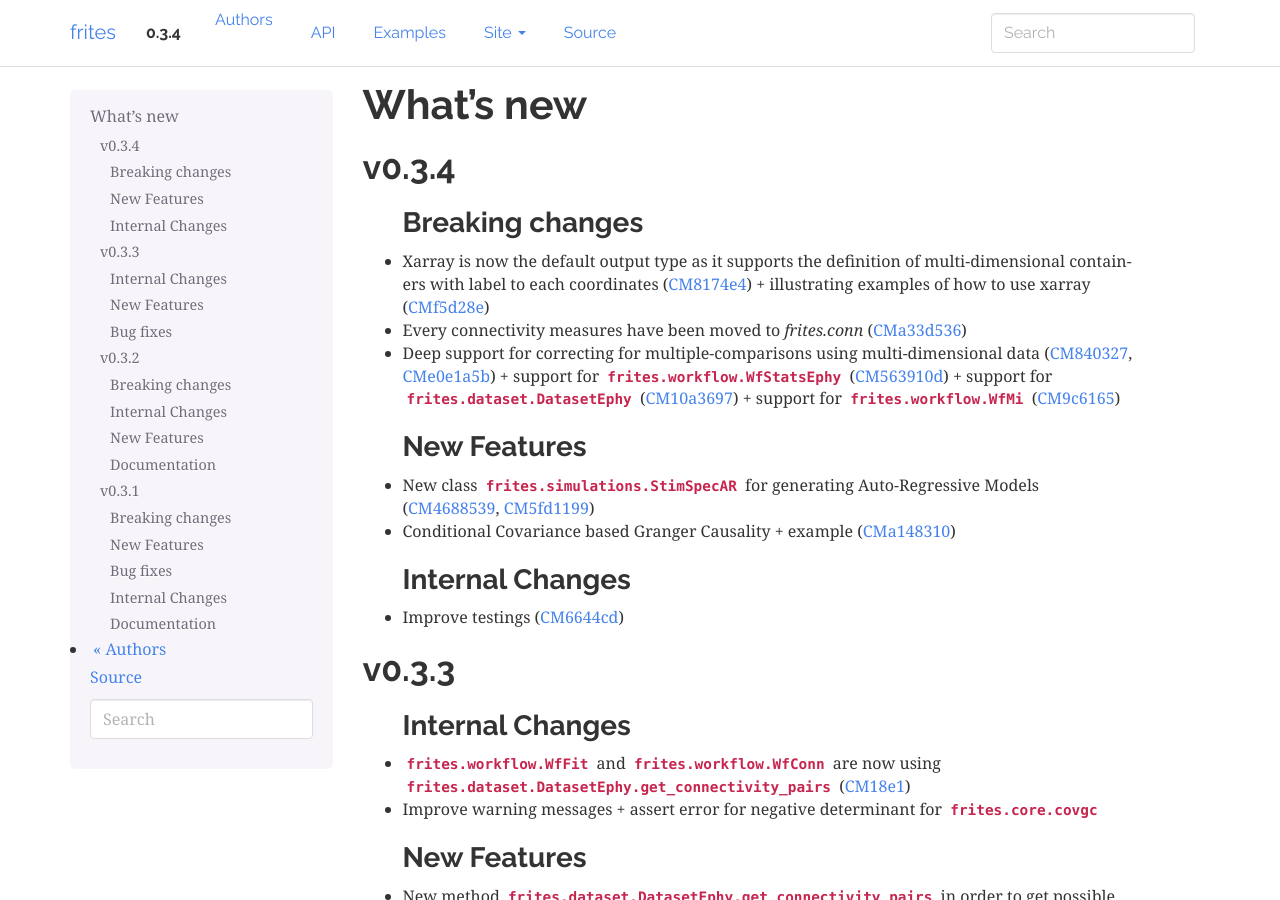
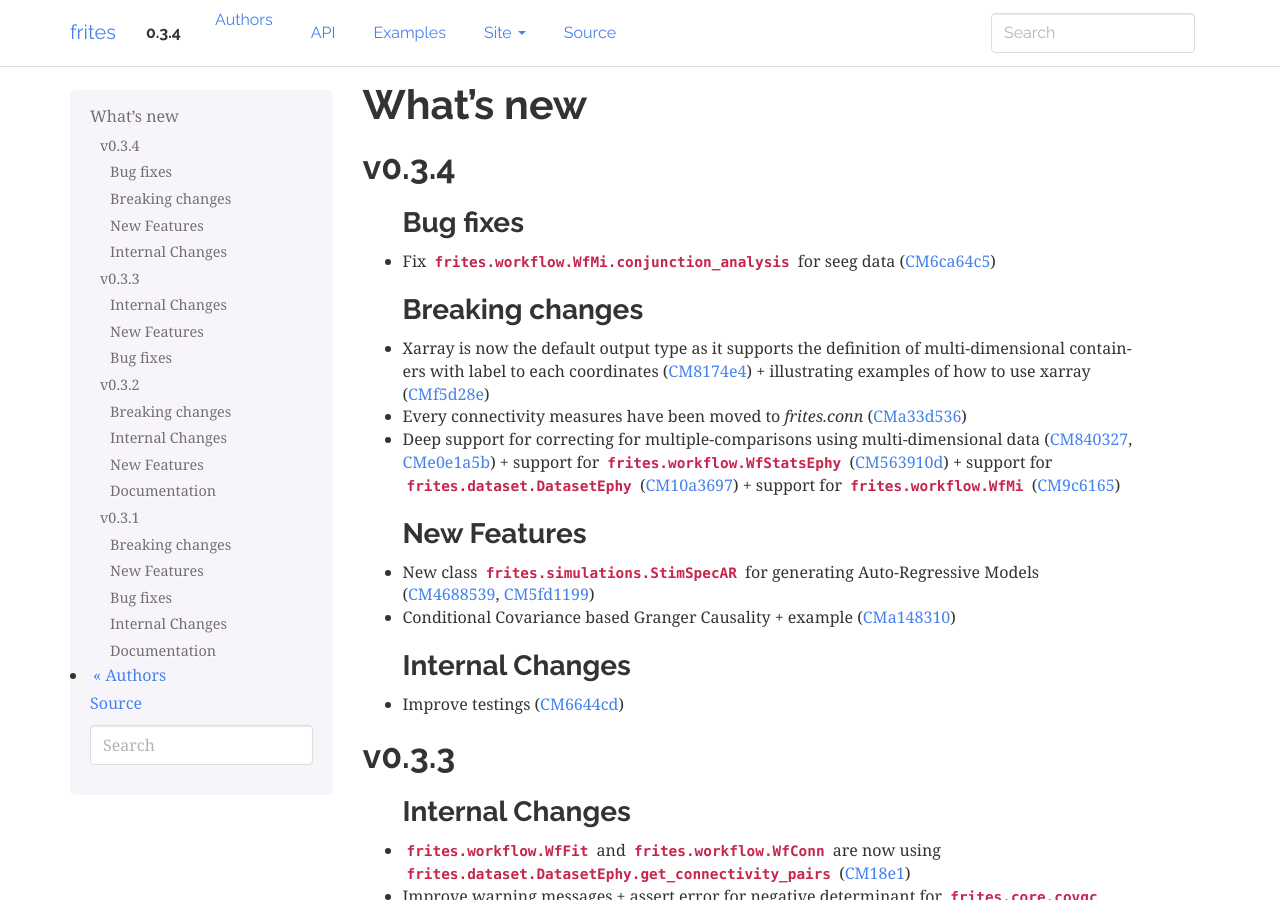
Before and after one commit to brainets/frites, a Sphinx documentation site: the page built from docs/source/whatsnew.rst, in a window 1280 px wide and 900 px high. Built offline with Sphinx 7.4.7, drawn with Linux system fonts in a browser that asks for light colours; pages that are not in the unit, such as notebooks, are missing from menus.

Commit message:
update whatsnew

```diff
--- a/docs/source/whatsnew.rst
+++ b/docs/source/whatsnew.rst
@@ -5,6 +5,10 @@ What's new
 
 v0.3.4
 ------
+
+Bug fixes
++++++++++
+* Fix :py:class:`frites.workflow.WfMi.conjunction_analysis` for seeg data (:commit:`6ca64c5`)
 
 Breaking changes
 ++++++++++++++++
```
